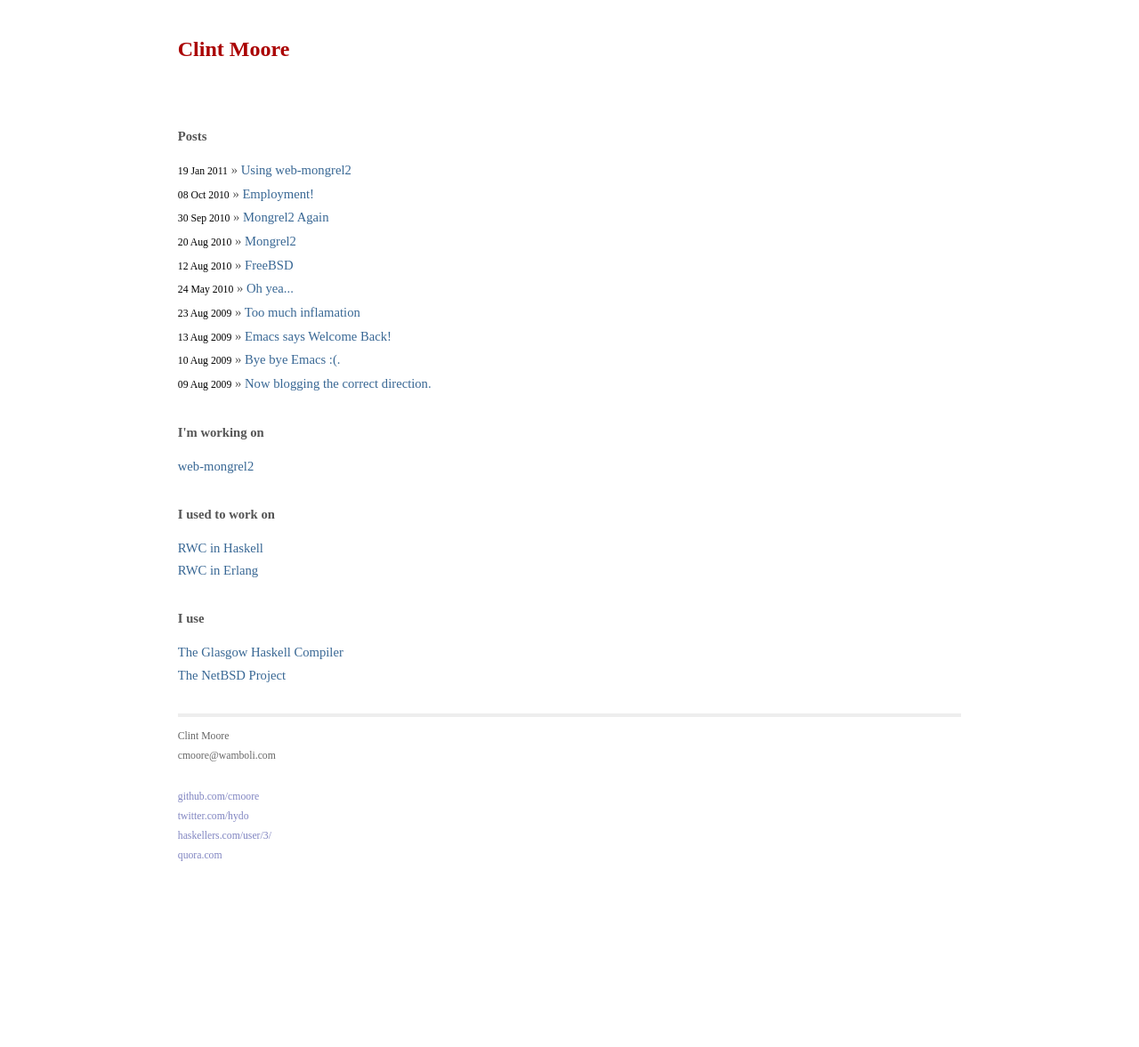
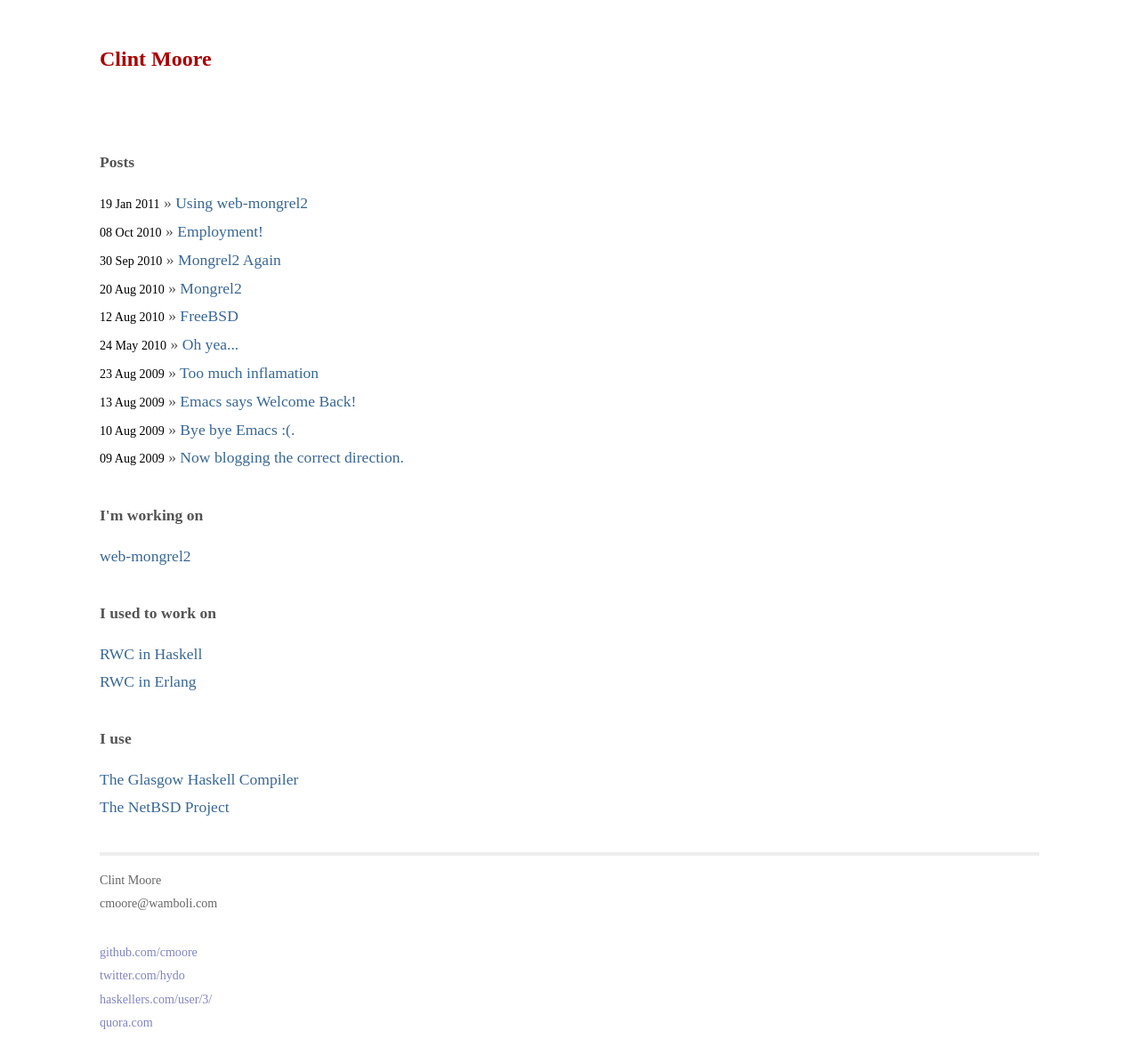
Before and after one commit to cmoore/cmoore.github.com, a Jekyll site: the page built from index.html, in a window 1280 px wide. Shown: the whole page at 89% size. Built offline with Jekyll 4.4.1, drawn with Linux system fonts in a browser that asks for light colours; Markdown is read by kramdown in place of the engine named in the settings; before the commit the page ends 985 px from its top, so only the background shows below that.

Commit message:
How about this?

```diff
--- a/css/screen.css
+++ b/css/screen.css
@@ -9,7 +9,7 @@
 * {
   margin: 0;
   padding: 0;
-  font-family: Molengo;
+  font-family: Ubuntu;
 }
 
 html, body {
@@ -19,7 +19,7 @@
 
 body {
   background-color: white;
-  font: 13.34px Molengo, Verdana, tahoma, helvetica, arial, clean, sans-serif;
+  font: 16px Ubuntu, Verdana, tahoma, helvetica, arial, clean, sans-serif;
   *font-size: small;
   text-align: center;
 }
```
